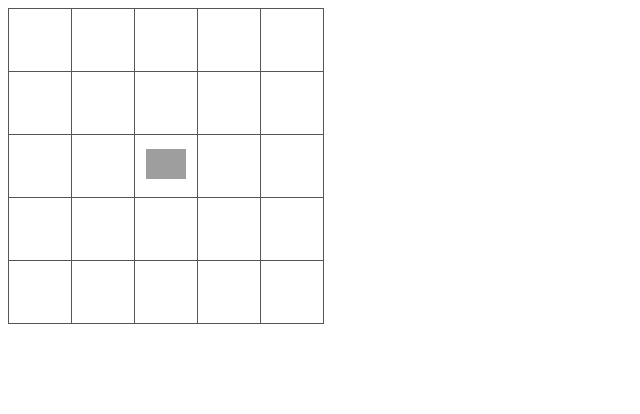
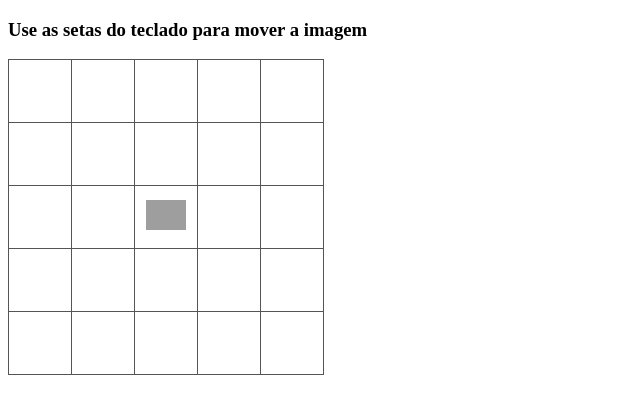
Before and after one commit to indio000/movimento, a plain HTML site: page index.html in a window 1280 px wide. Shown: the whole page, without its empty margins (0-640 px from the left). Drawn offline with Linux system fonts and the light colour scheme; grey boxes are pictures that could not be loaded.

Commit message:
Update index.html

```diff
--- a/index.html
+++ b/index.html
@@ -1,63 +1,81 @@
 <!DOCTYPE html>
-<html>
+<html lang="pt-BR">
+<head>
+<meta charset="UTF-8">
+<title>Mover Imagem na Tabela</title>
+<style>
+  table {
+    border-collapse: collapse;
+  }
+  td {
+    width: 60px;
+    height: 60px;
+    border: 1px solid #555;
+    text-align: center;
+  }
+  img {
+    width: 40px;
+  }
+</style>
+</head>
 <body>
+
+<h3>Use as setas do teclado para mover a imagem</h3>
+
+<table id="tabela">
+  <tbody>
+    <!-- Cria 5 linhas e 5 colunas -->
     <script>
-// === Cria a tabela dinamicamente ===
-const linhas = 5;
-const colunas = 5;
-const tabela = document.createElement("table");
-tabela.style.borderCollapse = "collapse";
-document.body.appendChild(tabela);
+      for (let i = 0; i < 5; i++) {
+        document.write("<tr>");
+        for (let j = 0; j < 5; j++) {
+          document.write(`<td id="celula-${i}-${j}"></td>`);
+        }
+        document.write("</tr>");
+      }
+    </script>
+  </tbody>
+</table>
 
-// Cria células
-for (let i = 0; i < linhas; i++) {
-  const tr = document.createElement("tr");
-  for (let j = 0; j < colunas; j++) {
-    const td = document.createElement("td");
-    td.id = `celula-${i}-${j}`;
-    td.style.width = "60px";
-    td.style.height = "60px";
-    td.style.border = "1px solid #555";
-    td.style.textAlign = "center";
-    tr.appendChild(td);
-  }
-  tabela.appendChild(tr);
-}
+<script>
+  // Posição inicial da imagem
+  let linha = 2;
+  let coluna = 2;
 
-// === Cria a imagem ===
-let linha = 2, coluna = 2;
+  // Cria a imagem
   const img = document.createElement("img");
-img.src = "https://cdn-icons-png.flaticon.com/512/32/32195.png";
-img.style.width = "40px";
+  img.src = "https://cdn-icons-png.flaticon.com/512/32/32195.png"; // você pode trocar
   document.getElementById(`celula-${linha}-${coluna}`).appendChild(img);
 
-// === Função de movimento ===
+  // Função que move a imagem
   function mover(dLinha, dColuna) {
     const novaLinha = linha + dLinha;
     const novaColuna = coluna + dColuna;
 
     // Impede sair da tabela
-  if (novaLinha < 0 || novaLinha >= linhas || novaColuna < 0 || novaColuna >= colunas)
-    return;
+    if (novaLinha < 0 || novaLinha > 4 || novaColuna < 0 || novaColuna > 4) return;
 
-  // Remove imagem da célula atual
+    // Remove a imagem da célula atual
     document.getElementById(`celula-${linha}-${coluna}`).innerHTML = "";
 
     // Atualiza posição
     linha = novaLinha;
     coluna = novaColuna;
 
-  // Adiciona imagem na nova célula
+    // Adiciona a imagem na nova célula
     document.getElementById(`celula-${linha}-${coluna}`).appendChild(img);
   }
 
-// === Controle pelo teclado ===
-document.addEventListener("keydown", e => {
-  if (e.key === "ArrowUp") mover(-1, 0);
-  if (e.key === "ArrowDown") mover(1, 0);
-  if (e.key === "ArrowLeft") mover(0, -1);
-  if (e.key === "ArrowRight") mover(0, 1);
+  // Escuta as teclas do teclado
+  document.addEventListener("keydown", function(event) {
+    switch (event.key) {
+      case "ArrowUp": mover(-1, 0); break;
+      case "ArrowDown": mover(1, 0); break;
+      case "ArrowLeft": mover(0, -1); break;
+      case "ArrowRight": mover(0, 1); break;
+    }
   });
 </script>
+
 </body>
 </html>
```
Lines whose indentation alone changed are shown as unchanged.
